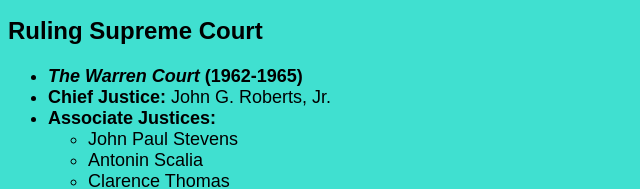
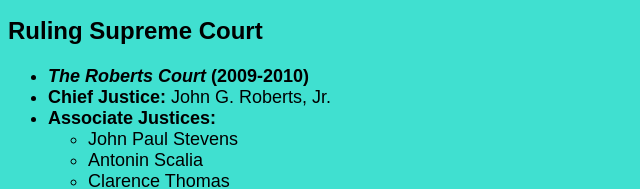
Before and after one commit to hwiaaiwh/duck-scotus-cases, a plain HTML site: page mcdonald.html in a window 1280 px wide. Shown: the part 792-981 px from the top of the page, 0-640 px from the left. Drawn offline with Linux system fonts and the light colour scheme.

Commit message:
year fix

```diff
--- a/mcdonald.html
+++ b/mcdonald.html
@@ -28,7 +28,7 @@
       <h2>Ruling Supreme Court</h2>
       <h4></h4>
       <ul>
-        <li><strong><em>The Warren Court</em> (1962-1965)</strong></li>
+        <li><strong><em>The Roberts Court</em> (2009-2010)</strong></li>
         <li><strong>Chief Justice:</strong> John G. Roberts, Jr.</li>
         <li><strong>Associate Justices:</strong></li>
         <ul>
```
